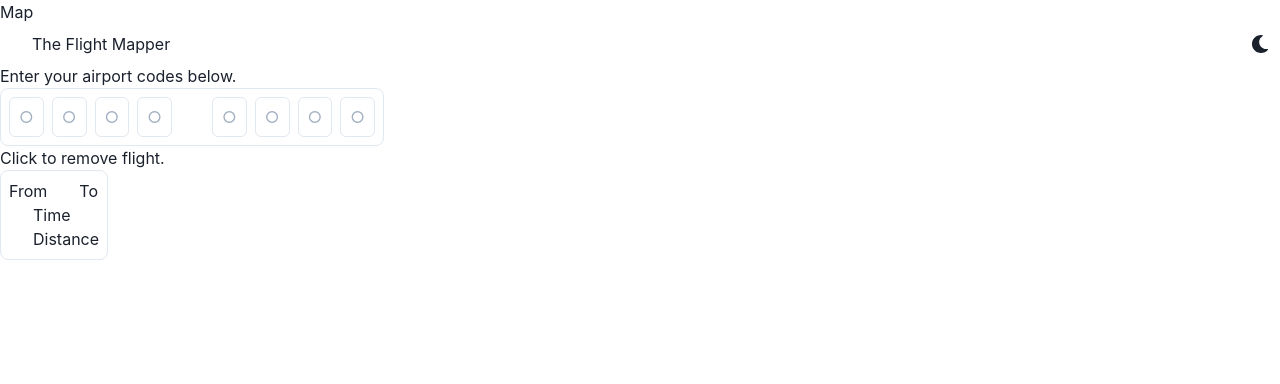
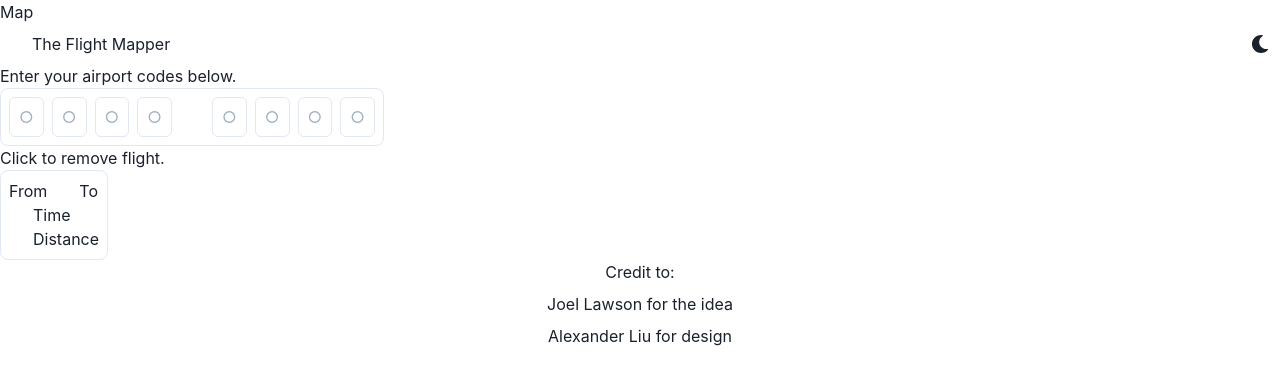
Before and after one commit to aniknia/flightmaps, a React (Create React App) app: page / in a window 1280 px wide. Shown: the top 384 px of the page. Built offline with nearby package versions, Linux system fonts and the light colour scheme; some icons are missing.

Commit message:
feat: add credits to people that helped this project

```diff
--- /dev/null
+++ b/src/components/Credit.js
@@ -0,0 +1,11 @@
+import { Box, VStack } from "@chakra-ui/layout";
+
+export default function Credit() {
+    return (
+        <VStack>
+            <Box>Credit to:</Box>
+            <Box>Joel Lawson for the idea</Box>
+            <Box>Alexander Liu for design</Box>
+        </VStack>
+    )
+}
--- a/src/components/Nav.js
+++ b/src/components/Nav.js
@@ -1,6 +1,7 @@
 import NavHead from './NavHead'
 import CodeInput from './CodeInput'
 import FlightList from './FlightList'
+import Credit from './Credit'
 
 export default function Nav() {
     return (
@@ -8,6 +9,7 @@ export default function Nav() {
            <NavHead />
            <CodeInput />
            <FlightList />
+           <Credit />
        </nav>
     )
 }
```
